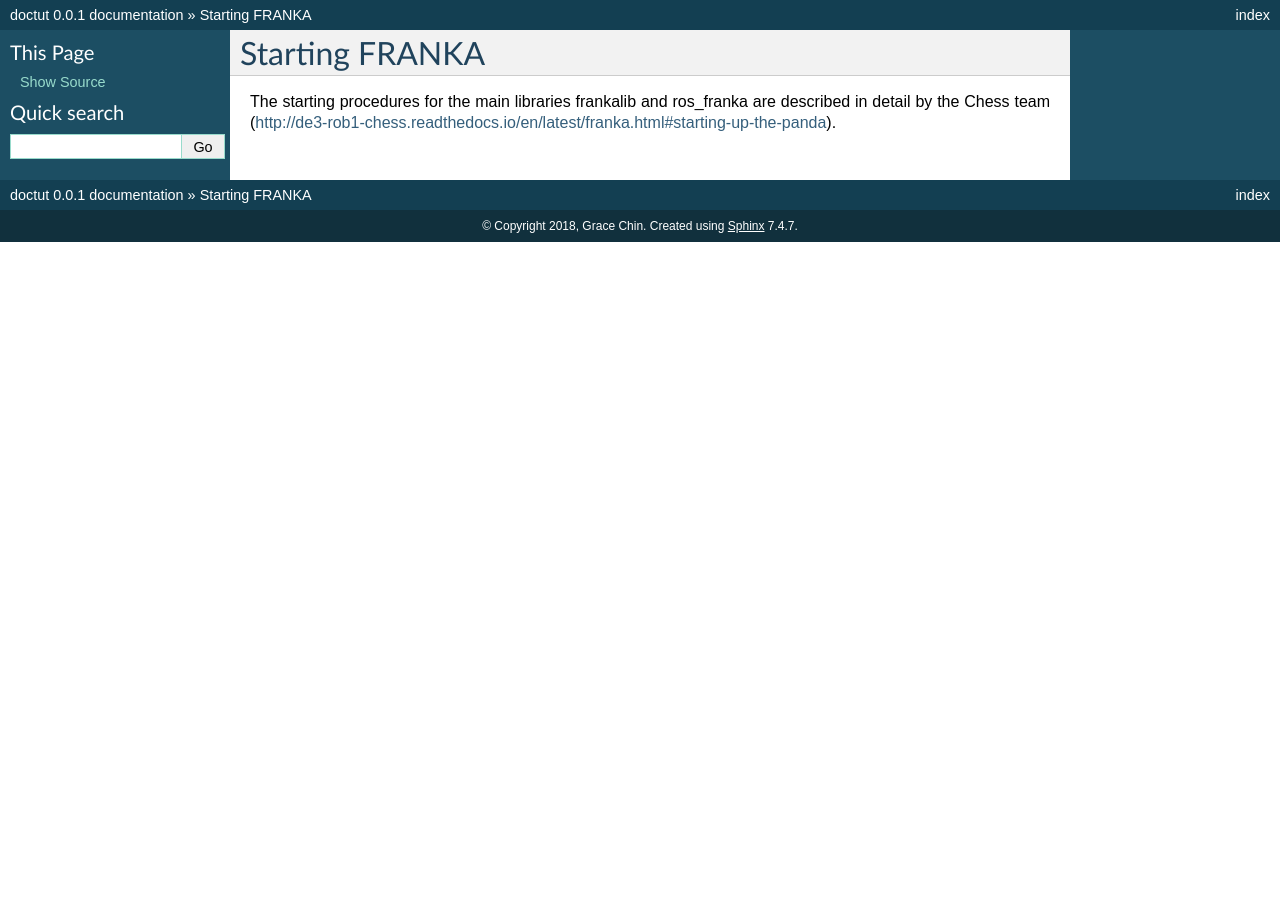
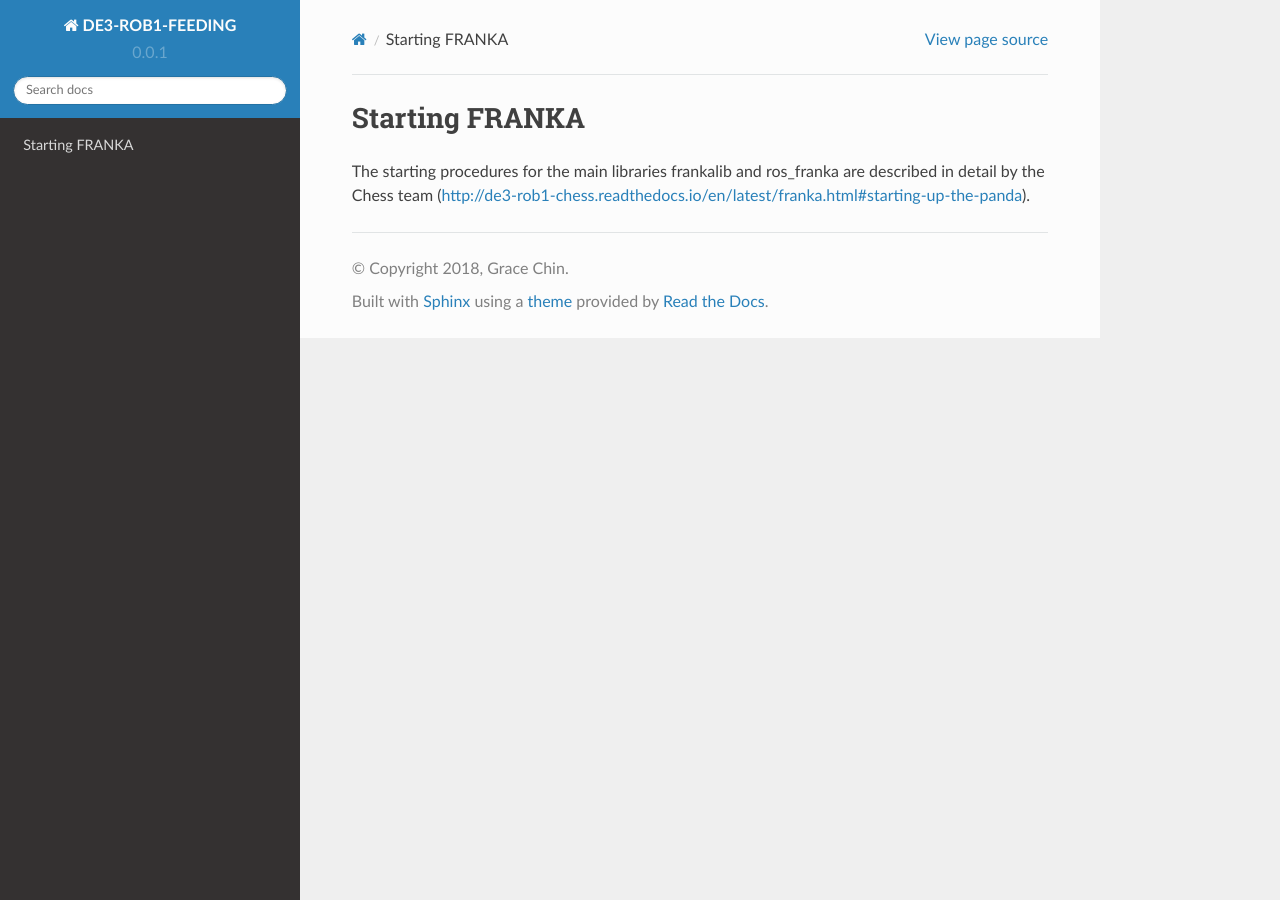
Before and after one commit to gracechin/DE3-ROB1-FEEDING, a Sphinx documentation site: the page built from source/startfranka.rst, in a window 1280 px wide. Built offline with Sphinx 7.4.7 and the Read the Docs theme 2.0.0, drawn with Linux system fonts in a browser that asks for light colours; pages that are not in the unit, such as notebooks, are missing from menus.

Commit message:
ifconfig

```diff
--- a/source/conf.py
+++ b/source/conf.py
@@ -47,9 +47,9 @@ source_suffix = '.rst'
 master_doc = 'index'
 
 # General information about the project.
-project = u'doctut'
+project = u'DE3-ROB1-FEEDING'
 copyright = u'2018, Grace Chin'
-author = u'Grace Chin'
+author = u'Tilly, Ina, Lydia, Jacob & Grace'
 
 # The version info for the project you're documenting, acts as replacement for
 # |version| and |release|, also used in various other places throughout the
@@ -102,14 +102,14 @@ pygments_style = 'sphinx'
 #keep_warnings = False
 
 # If true, `todo` and `todoList` produce output, else they produce nothing.
-todo_include_todos = False
+todo_include_todos = True
 
 
 # -- Options for HTML output ----------------------------------------------
 
 # The theme to use for HTML and HTML Help pages.  See the documentation for
 # a list of builtin themes.
-html_theme = 'default'
+html_theme = 'sphinx_rtd_theme'
 
 # Theme options are theme-specific and customize the look and feel of a theme
 # further.  For a list of options available for each theme, see the
@@ -138,7 +138,7 @@ html_theme = 'default'
 # Add any paths that contain custom static files (such as style sheets) here,
 # relative to this directory. They are copied after the builtin static files,
 # so a file named "default.css" will overwrite the builtin "default.css".
-html_static_path = ['nstatic']
+html_static_path = ['_static']
 
 # Add any extra paths that contain custom files (such as robots.txt or
 # .htaccess) here, relative to this directory. These files are copied
@@ -201,7 +201,7 @@ html_static_path = ['nstatic']
 #html_search_scorer = 'scorer.js'
 
 # Output file base name for HTML help builder.
-htmlhelp_basename = 'doctutdoc'
+htmlhelp_basename = 'DE3-ROB1-FEEDINGdoc'
 
 # -- Options for LaTeX output ---------------------------------------------
 
@@ -223,8 +223,8 @@ latex_elements = {
 # (source start file, target name, title,
 #  author, documentclass [howto, manual, or own class]).
 latex_documents = [
-    (master_doc, 'doctut.tex', u'doctut Documentation',
-     u'Grace Chin', 'manual'),
+    (master_doc, 'DE3-ROB1-FEEDING.tex', u'DE3-ROB1-FEEDING Documentation',
+     u'Tilly, Ina, Lydia, Jacob & Grace', 'manual'),
 ]
 
 # The name of an image file (relative to this directory) to place at the top of
@@ -253,7 +253,7 @@ latex_documents = [
 # One entry per manual page. List of tuples
 # (source start file, name, description, authors, manual section).
 man_pages = [
-    (master_doc, 'doctut', u'doctut Documentation',
+    (master_doc, 'de3-rob1-feeding', u'DE3-ROB1-FEEDING documentation',
      [author], 1)
 ]
 
@@ -267,8 +267,8 @@ man_pages = [
 # (source start file, target name, title, author,
 #  dir menu entry, description, category)
 texinfo_documents = [
-    (master_doc, 'doctut', u'doctut Documentation',
-     author, 'doctut', 'One line description of project.',
+    (master_doc, 'DE3-ROB1-FEEDING', u'DE3-ROB1-FEEDING Documentation',
+     author, 'DE3-ROB1-FEEDING', 'One line description of project.',
      'Miscellaneous'),
 ]
 
```
